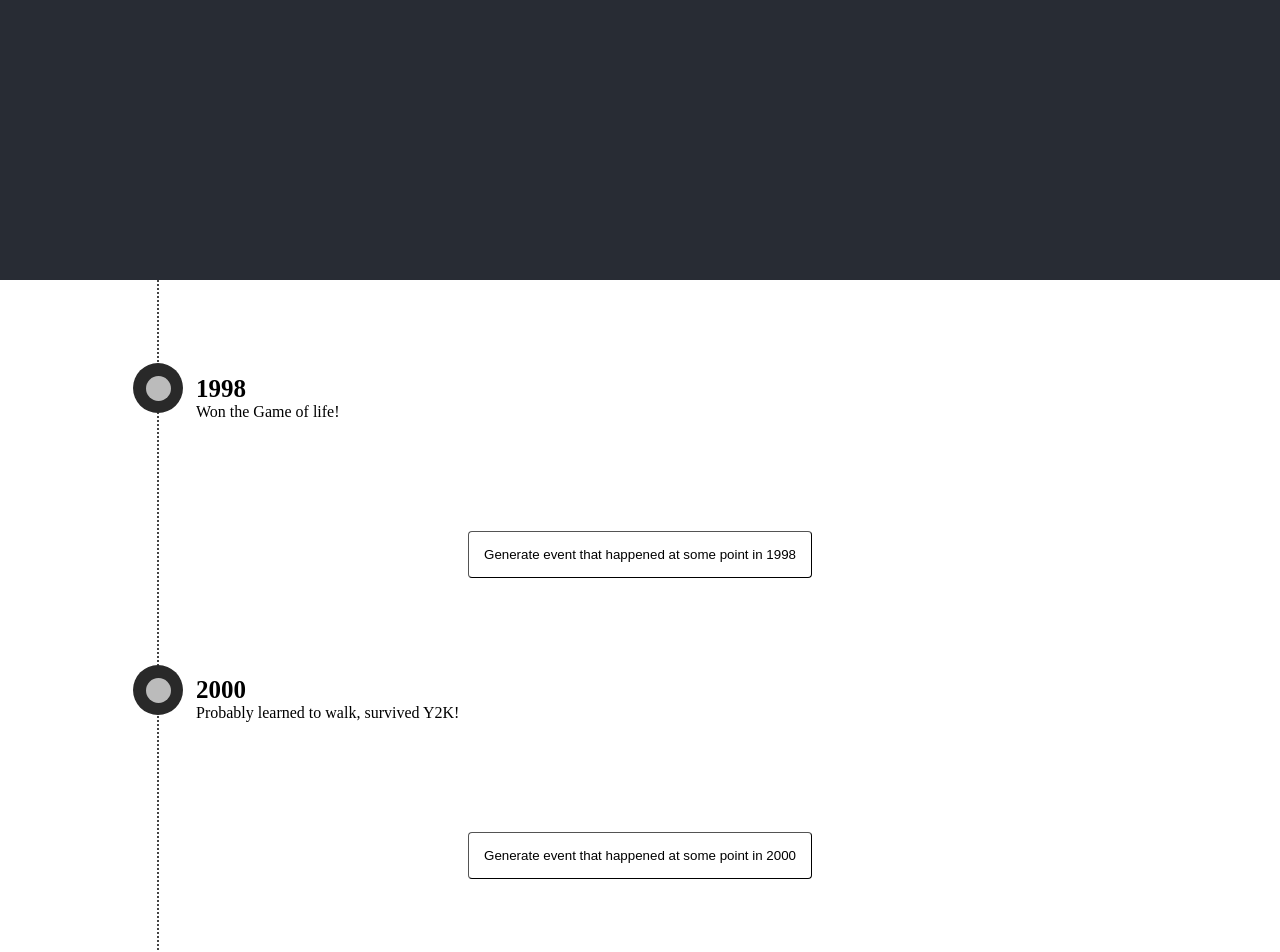
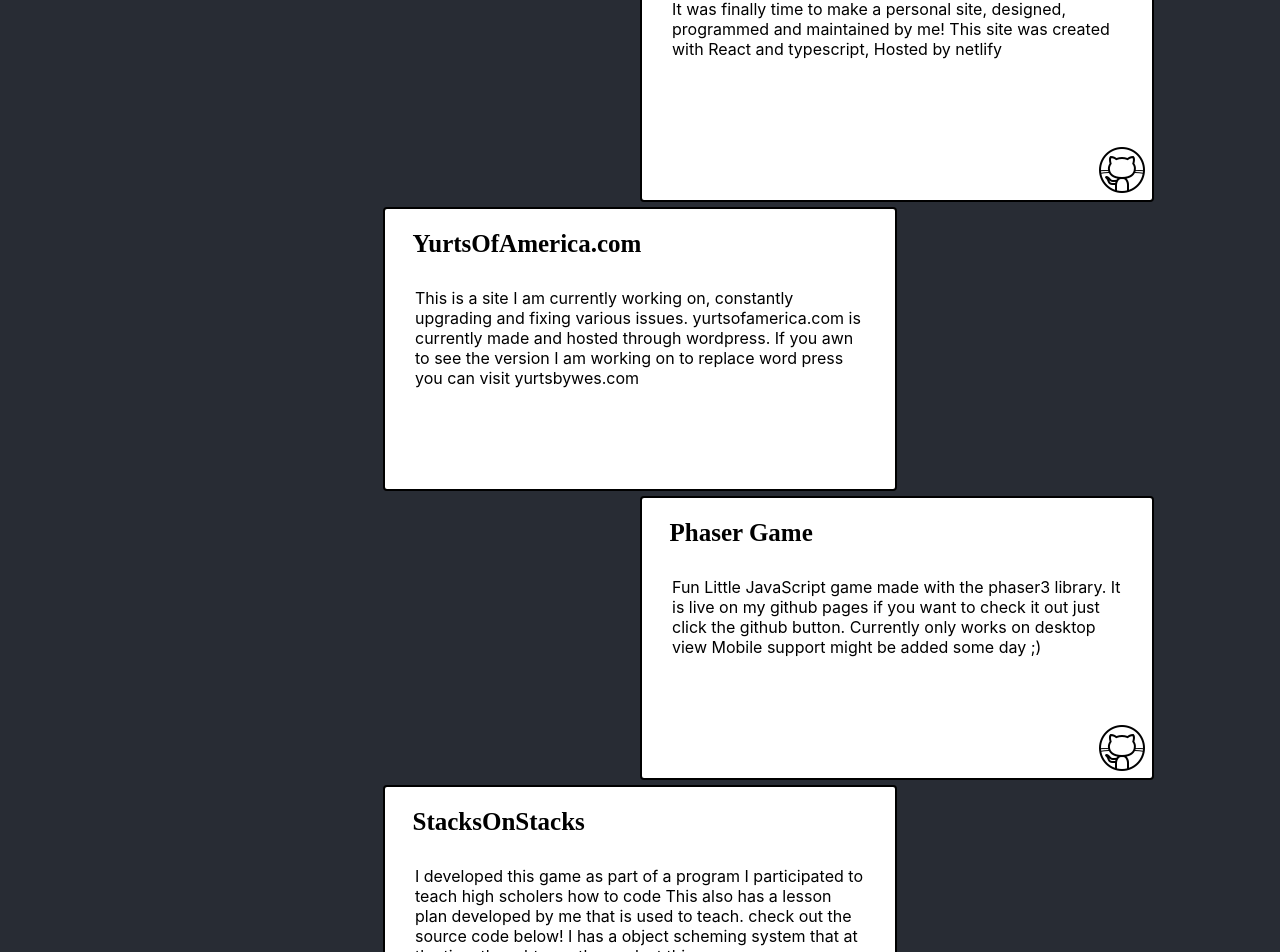
Before and after one commit to WesleyEspinoza/Resume-Site, a React (Create React App) app: page / in a window 1280 px wide. Shown: the part 1840-2792 px from the top of the page. Built offline with nearby package versions, Linux system fonts and the light colour scheme.

Commit message:
getting there

```diff
--- a/src/App.tsx
+++ b/src/App.tsx
@@ -23,9 +23,9 @@
           </a>
         </div>
       </header>
-      <Resume />
       <Timeline />
       <Projects />
+      <Resume />
     </div >
   );
 }
--- a/src/Components/Button/Button.tsx
+++ b/src/Components/Button/Button.tsx
@@ -1,7 +1,7 @@
 import React from "react";
 import "./Button.css"
 
-type ButtonProps = { title: string, toolTip: string };
+type ButtonProps = { title: string, toolTip: string, id: string };
 type ButtonState = {};
 class Button extends React.Component<ButtonProps, ButtonState> {
     constructor(props: ButtonProps, state: ButtonState) {
@@ -9,9 +9,22 @@
         this.state = state
     }
 
+    scrollIntoView = () => {
+
+        if (document) {
+            const el = document.getElementById(this.props.id)
+            if (el) {
+
+                el.scrollIntoView({ behavior: "smooth" })
+
+            }
+        }
+
+    }
+
     render() {
         return (
-            <button className="ButtonContainer">
+            <button onClick={this.scrollIntoView} className="ButtonContainer">
                 <div className="ToolTip">{this.props.toolTip}</div>
                 <h2 className="title">{this.props.title}</h2>
             </button>
--- a/src/Components/ButtonGroup/ButtonGroup.tsx
+++ b/src/Components/ButtonGroup/ButtonGroup.tsx
@@ -13,7 +13,7 @@
     render() {
         return (
             <div className="ButtonGroupContainer">
-                <Button title="Acheivement Timeline" toolTip="Interactive time line of notable moments in my life." /> <Button title="Resume" toolTip="PDF copy of my resume." /> <Button title="Projects" toolTip="Notable Projects" />
+                <Button title="Resume" toolTip="PDF copy of my resume." id="PDFContainer" /> <Button title="Projects" toolTip="Notable Projects" id="ProjectsContainer" />
             </div>
         );
     }
--- a/src/Components/Projects/Card/Card.css
+++ b/src/Components/Projects/Card/Card.css
@@ -0,0 +1,47 @@
+.cardContainer {
+    display: flex;
+    position: relative;
+    padding: 15px;
+    border-width: 2px;
+    border-style: solid;
+    border-radius: 4px;
+    width: 30em;
+    height: 250px;
+    margin: 0 auto;
+    margin-bottom: 5px;
+    text-align: left;
+    background-color: white;
+}
+
+.cardContainer:nth-child(even) {
+    margin-left: 50%;
+}
+
+.title {
+    display: flex;
+    position: relative;
+    top: -15px;
+    margin-bottom: 0px;
+}
+
+.description {
+    display: flex;
+    position: relative;
+    padding: 15px;
+    margin: 0 auto;
+}
+
+.githubButton {
+    display: flex;
+    position: absolute;
+    background-image: url("../../../Images//Github.png");
+    height: 50px;
+    width: 50px;
+    right: 5px;
+    bottom: 5px;
+    margin-top: 40px;
+    background-color: transparent;
+    border-style: none;
+    filter: invert();
+    cursor: pointer;
+}
--- a/src/Components/Projects/Card/Card.tsx
+++ b/src/Components/Projects/Card/Card.tsx
@@ -1,7 +1,7 @@
 import React from "react";
 import "./Card.css"
 
-type CardProps = { title: string, };
+type CardProps = { title: string, description: string, link: string };
 type CardState = {};
 class Card extends React.Component<CardProps, CardState> {
     constructor(props: CardProps, state: CardState) {
@@ -9,10 +9,27 @@
         this.state = state
     }
 
+    rendergithubButton = () => {
+        if (this.props.link === "") {
+            return <></>
+        } else {
+            return <>
+                <a target="_blank" rel="noopener noreferrer" href={this.props.link}>
+                    <button className='githubButton' />
+                </a>
+            </>
+        }
+    }
+
     render() {
         return (
             <div className="cardContainer">
-                <h2 className="title">{this.props.title}</h2>
+                <div className="cardContent">
+                    <h2 className="title">{this.props.title}</h2>
+                    <div className="description">{this.props.description}</div>
+                    {this.rendergithubButton()}
+                </div>
+
             </div>
         );
     }
--- a/src/Components/Projects/ProjectData/ProjectData.json
+++ b/src/Components/Projects/ProjectData/ProjectData.json
@@ -1,10 +1,8 @@
 {"projects": [
-{"title": "Resume Site (This webpage)", "description": "It was finally time to make a personal site, designed, programmed and maintained by me!", "link": ""},
-{"title": "YurtsOfAmerica.com", "description": "", "link": ""},
-{"title": "Phaser Game", "description": "", "link": ""},
-{"title": "StacksOnStacks", "description": "", "link": ""},
-{"title": "Astroverse", "description": "", "link": ""},
-{"title": "FirebaseStarter", "description": "", "link": ""},
-{"title": "Modding", "description": "", "link": ""},
-{"title": "YurtsOfAmerica.com", "description": "", "link": ""}
+{"title": "Resume Site (This webpage)", "description": "It was finally time to make a personal site, designed, programmed and maintained by me! This site was created with React and typescript, Hosted by netlify", "link": "https://github.com/WesleyEspinoza/Resume-Site"},
+{"title": "YurtsOfAmerica.com", "description": "This is a site I am currently working on, constantly upgrading and fixing various issues. yurtsofamerica.com is currently made and hosted through wordpress. If you awn to see the version I am working on to replace word press you can visit yurtsbywes.com", "link": ""},
+{"title": "Phaser Game", "description": "Fun Little JavaScript game made with the phaser3 library. It is live on my github pages if you want to check it out just click the github button. Currently only works on desktop view Mobile support might be added some day ;)", "link": "https://github.com/WesleyEspinoza/PhaserGame-JankyRobot"},
+{"title": "StacksOnStacks", "description": "I developed this game as part of a program I participated to teach high scholers how to code This also has a lesson plan developed by me that is used to teach. check out the source code below! I has a object scheming system that at the time thought was the coolest thing ever.", "link": "https://github.com/WesleyEspinoza/StacksOnStacks"},
+{"title": "Annex", "description": "Fun Swift project, Originally made it to make it easy to track money you may have lent out. But then evolved into an app the helps you write up simple legal documents that bind two parties through a contract. User could sign and print all from the app.", "link": "https://github.com/WesleyEspinoza/Annex"},
+{"title": "Flappy-Farm", "description": "First Swift application! cloned Flappu bird but will say I think i greatly improved upon it. Adding a shop for character skins was a fun part.", "link": "https://github.com/WesleyEspinoza/Flappy-Farm"}
 ]}
--- a/src/Components/Projects/Projects.css
+++ b/src/Components/Projects/Projects.css
@@ -2,7 +2,7 @@
     display: inline-block;
     position: relative;
     width: 100%;
-    height: 1000px;
+    height: fit-content;
     background-color: #282c34;
     text-align: center;
 }
@@ -16,4 +16,5 @@
     font-size: 50px;
     color: white;
     margin-top: 100px;
+    margin-left: 15px;
 }
--- a/src/Components/Projects/Projects.tsx
+++ b/src/Components/Projects/Projects.tsx
@@ -13,10 +13,10 @@
 
     render() {
         return (
-            <div className="ProjectsContainer">
+            <div className="ProjectsContainer" id="ProjectsContainer">
                 <h1 className="header">Projects</h1>
                 {projectData.projects.map((project, index) => {
-                    return <Card title={project.title} />
+                    return <Card title={project.title} description={project.description} link={project.link} />
                 })
                 }
             </div >
--- a/src/Components/Resume/Resume.tsx
+++ b/src/Components/Resume/Resume.tsx
@@ -12,7 +12,7 @@
 
     render() {
         return (
-            <div className="PDFContainer">
+            <div className="PDFContainer" id="PDFContainer">
                 <iframe title="Resume" className="ResumePreview" src={PDF}></iframe>
             </div>
         )
--- a/src/Components/Timeline/Timeline.css
+++ b/src/Components/Timeline/Timeline.css
@@ -2,10 +2,10 @@
     display: flex;
     position: relative;
     width: 100%;
-    height: 50em;
+    height: 800px;
     background-color: #282c34;
     text-align: center;
-    overflow: scroll;
+    overflow: auto;
 }
 
 .Timeline {
```
